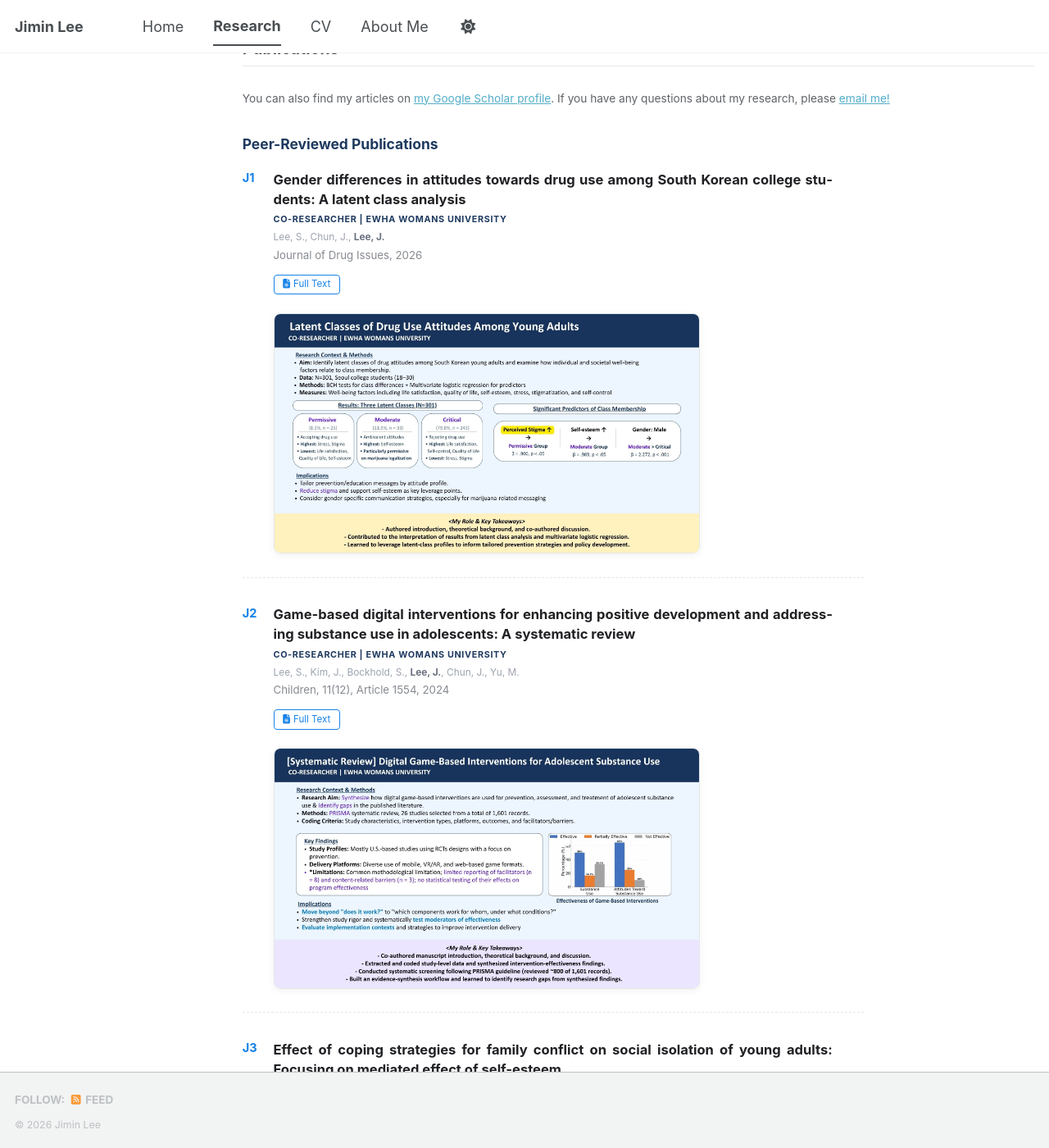
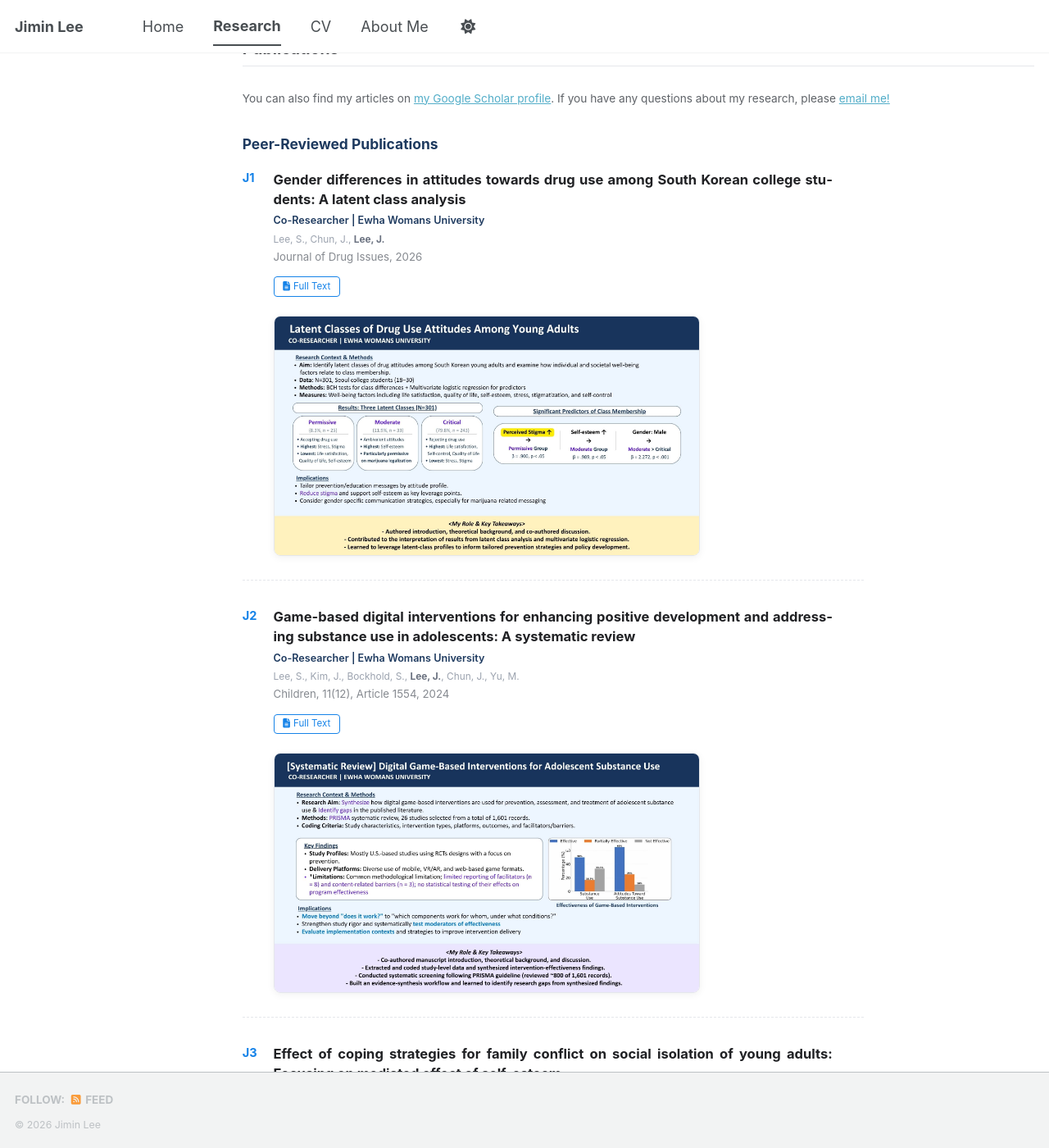
Before and after one commit to jiminlee-research/jiminlee-research.github.io, a Jekyll site: the page built from _pages/publications.html, in a window 1280 px wide and 1400 px high, scrolled down 654 px. Shown: the whole window at 82% size. Built offline with Jekyll 4.4.1, drawn with Linux system fonts in a browser that asks for light colours; a style sheet for code colours, icons or effects is not loaded.

Commit message:
Render role lines in the site's regular text style
Co-Authored-By: Claude Opus 5.5 <noreply@anthropic.com>
Claude-Session: https://claude.ai/code/session_01PcjxNfDHwsJtJ6agebrJHV

```diff
--- a/_pages/publications.html
+++ b/_pages/publications.html
@@ -60,7 +60,7 @@ author_profile: true
 .ri-card:hover { transform:scale(1.03); box-shadow:0 4px 14px rgba(0,0,0,.08); }
 .pub-figure.pub-figure-sm { max-width:330px; }
 .pub-figure.pub-figure-match { max-width:468px; }
-.pub-role { font-size:.6rem; font-weight:700; letter-spacing:.06em; text-transform:uppercase; color:#1e3a5f; margin:.15rem 0 .2rem; }
+.pub-role { font-family:inherit; font-size:.7rem; font-weight:600; letter-spacing:0; text-transform:none; color:#1e3a5f; margin:.15rem 0 .2rem; }
 .pub-head-2 { margin-top:3rem; }
 </style>
 
```
